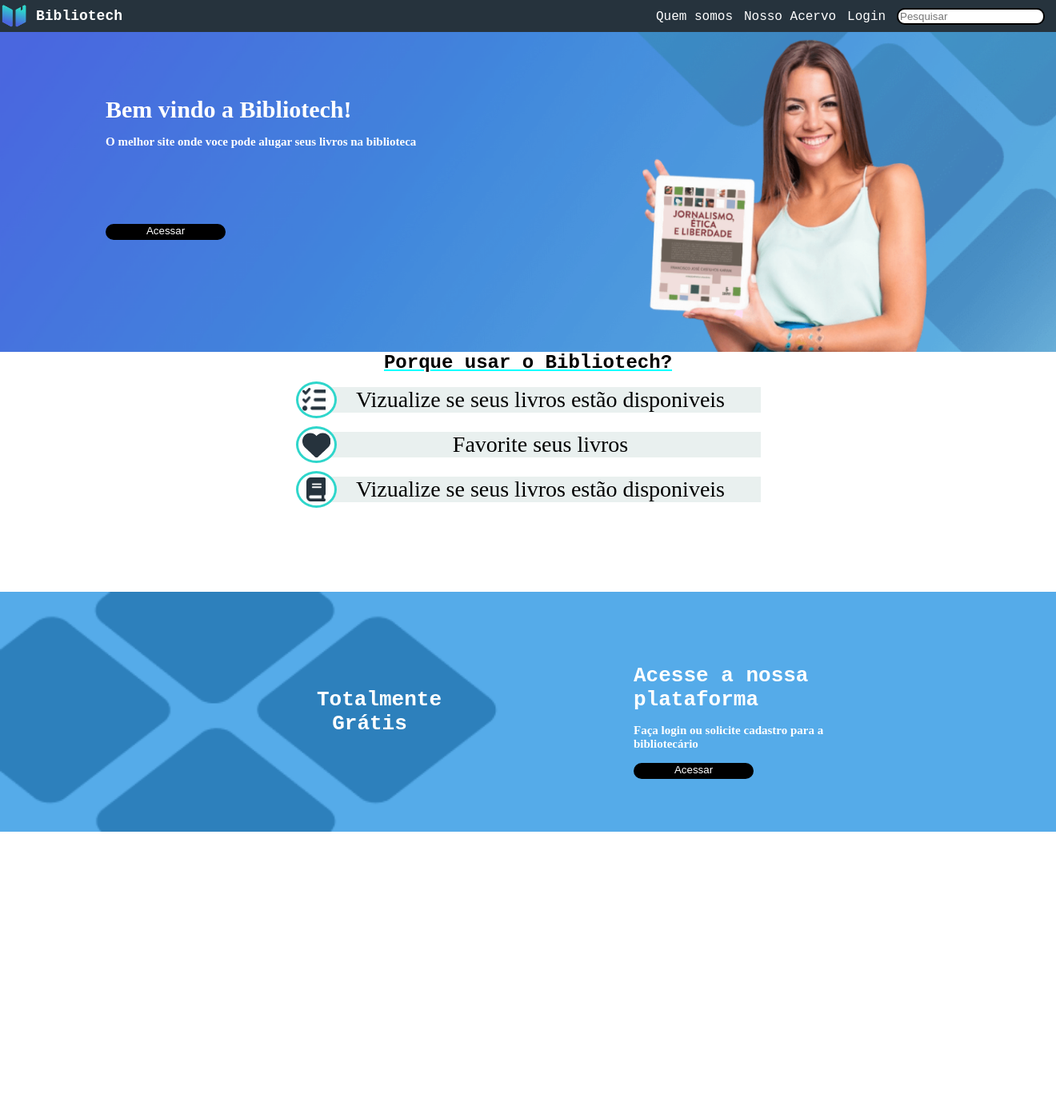
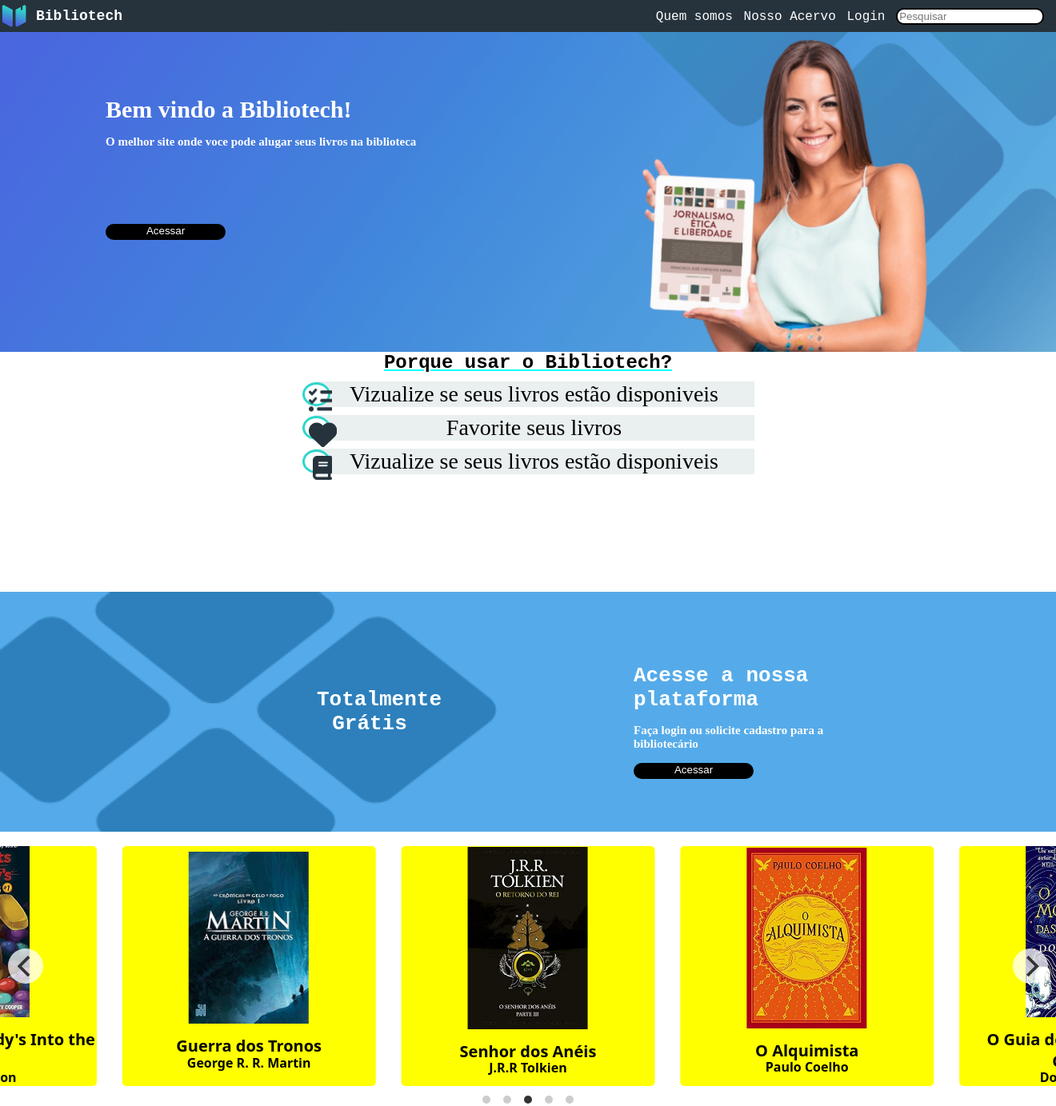
Before and after one commit to nicolascda/Bibliotech, a PHP site: page / in a window 1320 px wide. Shown: the whole page at 80% size. Before the commit the page ends 1040 px from the top, so only its background shows below. Run offline with PHP 8.4, Linux system fonts and the light colour scheme.

Commit message:
Criaçãodo carousel

```diff
--- /dev/null
+++ b/CSS/carousel.css
@@ -0,0 +1,38 @@
+/* external css: flickity.css */
+
+
+
+
+.carousel-cell {
+    width: 24%;
+    height: 300px;
+    display: flex;
+    align-items: center;
+    text-align: center;
+    justify-content: center;
+    margin-right: 32px;
+    background: yellow;
+    border-radius: 5px;
+}
+
+
+.CarouselImg {
+    width: 150px;
+    height: auto;
+}
+
+.HgroupCarousel {
+    margin-bottom: -10px;
+}
+
+.CarouselTitle {
+    margin-top: 10px;
+    margin-bottom: -25px;
+    padding: 0;
+    font-family: var(--font);
+    font-size: 20px;
+}
+
+.CarouselText {
+    font-family: var(--font);
+}
--- a/CSS/header.css
+++ b/CSS/header.css
@@ -32,7 +32,7 @@
 }
 
 .HeaderTextDiv {
-    width: 500px;
+    width: 37.8%;
     left: 50%;
     display: flex;
     position: relative;
--- a/CSS/login.css
+++ b/CSS/login.css
@@ -12,8 +12,8 @@
     --font:'Montserrat', system-ui, -apple-system, 'Segoe UI', Roboto, Arial;
 }
 
-/* *{ box-sizing:border-box; }
-html,body{ height:100%; margin:0; font-family:var(--font); background:var(--muted); color:var(--dark); } */
+*{ box-sizing:border-box; }
+.htmlL,.bodyL{ height:100%; margin:0; font-family:var(--font); background:var(--muted); color:var(--dark); }
 
 .page{
     display:flex;
@@ -145,3 +145,13 @@
     .left-visual{ order:2; padding:40px 20px; }
     .card-inner{ width:100%; }
 }
+
+#submitBtn:hover{
+    background-color: #94c6e7;
+    color: white;
+    border: none;
+    font-size: 15px;
+    border-radius: var(--radius-btn);
+    cursor: pointer;
+    transition: background-color 0.3s ease;
+}
--- a/CSS/main.css
+++ b/CSS/main.css
@@ -105,6 +105,8 @@
     width: 550px;
 }
 
+/*  ---------------------------------------- # ------------------------------------------ */
+
 .MainThirdSection {
     display: grid;
     width: 100%;
--- a/CSS/style.css
+++ b/CSS/style.css
@@ -1,6 +1,7 @@
 @import url("./login.css");
 @import url("./main.css");
-@import url("./header.css");s
+@import url("./header.css");
+@import url("./carousel.css");
 
 html, body, header {
     margin: 0;
--- a/index.html
+++ b/index.html
@@ -5,6 +5,7 @@
         <meta name="viewport" content="width=device-width, initial-scale=1.0">
         <link rel="icon" href="./img/Logo.png">
         <link rel="stylesheet" href="./CSS/style.css">
+        <link rel="stylesheet" href="https://unpkg.com/flickity@2/dist/flickity.min.css">
         <title>Bibliotech</title>
     </head>
 
@@ -17,7 +18,7 @@
             <div class="HeaderTextDiv">
                 <a href="#" class="HeaderText"> Quem somos</a>
                 <a href="#" class="HeaderText"> Nosso Acervo</a>
-                <a href="#" class="HeaderText">Login</a>
+                <a class="HeaderText" href="login.html">Login</a>
 
                 <input type="text" class="HeaderInput" placeholder="Pesquisar"></input>
             </div>
@@ -84,10 +85,71 @@
 
                 </div>
 
+            </section>
+
+            <br>
+
+            <section>
+                <div class="carousel"
+                data-flickity='{ "wrapAround": true , "initialIndex": 2}'>
+                    <div class="carousel-cell">
+                        <div class="CarouselDiv">
+                            <img class="CarouselImg" src="/img/FnafIntoThePit.jpg">
+
+                            <hgroup class="HgroupCarousel">
+                                <h2 class="CarouselTitle"> Five Nights at Freddy's Into the Pit</h2>
+                                <h4 class="CarouselText"> Scott Cawthon</h4>
+                            </hgroup>
+                        </div>
+                    </div>
+                    <div class="carousel-cell">
+                        <div class="CarouselDiv">
+                            <img class="CarouselImg" src="/img/GuerraDosTronos.jpg">
+
+                            <hgroup class="HgroupCarousel">
+                                <h2 class="CarouselTitle"> Guerra dos Tronos</h2>
+                                <h4 class="CarouselText"> George R. R. Martin</h4>
+                            </hgroup>
+                        </div>
+                    </div>
+                    <div class="carousel-cell">
+                        <div class="CarouselDiv">
+                            <img class="CarouselImg" src="/img/SenhorDosAneis.jpg">
+
+                            <hgroup class="HgroupCarousel">
+                                <h2 class="CarouselTitle"> Senhor dos Anéis</h2>
+                                <h4 class="CarouselText"> J.R.R Tolkien</h4>
+                            </hgroup>
+                        </div>
+                    </div>
+                    <div class="carousel-cell">
+                        <div class="CarouselDiv">
+                            <img class="CarouselImg" src="/img/OAlquimista.jpg">
+
+                            <hgroup class="HgroupCarousel">
+                                <h2 class="CarouselTitle"> O Alquimista</h2>
+                                <h4 class="CarouselText"> Paulo Coelho</h4>
+                            </hgroup>
+                        </div>
+                    </div>
+                    <div class="carousel-cell">
+                        <div class="CarouselDiv">
+                            <img class="CarouselImg" src="/img/OGuiaDoMochileiroDasGalaxias.jpg">
+
+                            <hgroup class="HgroupCarousel">
+                                <h2 class="CarouselTitle"> O Guia do Mochileiro das Galáxias</h2>
+                                <h4 class="CarouselText"> Douglas Adam</h4>
+                            </hgroup>
+                        </div>
+                    </div>
+
+                </div>
 
 
             </section>
+        </main>
 
-        </main>
+        <script src="https://unpkg.com/flickity@2/dist/flickity.pkgd.min.js"></script>
+        <!-- <script src="/js/carousel.js"></script> -->
     </body>
 </html>
--- a/login.html
+++ b/login.html
@@ -1,5 +1,5 @@
 <!doctype html>
-<html lang="pt-BR">
+<html lang="pt-BR" class="htmlL">
 <head>
 <meta charset="utf-8" />
 <meta name="viewport" content="width=device-width,initial-scale=1" />
@@ -8,7 +8,7 @@
 <link rel="stylesheet" href="./CSS/login.css">
 </head>
 
-<body>
+<body class="bodyL">
 <main class="page">
 
 
@@ -48,7 +48,7 @@
 <small class="error" id="passError"></small>
 </label>
 
-<button class="btn primary" id="submitBtn" type="submit">Logar</button>
+<button class="btn primary" id="submitBtn" type="submit" onclick="Redirecionar()">Logar</button>
 
 <div class="divider">ou</div>
 
```
Also changed, not shown: JS/app.js (+61 -0 lines), google_login.html (added, +16 -0 lines), JS/carousel.js (added), img/FnafIntoThePit.jpg (added), img/GuerraDosTronos.jpg (added), img/OAlquimista.jpg (added), img/OGuiaDoMochileiroDasGalaxias.jpg (added), img/SenhorDosAneis.jpg (added), img/macaco.jpg (added).
